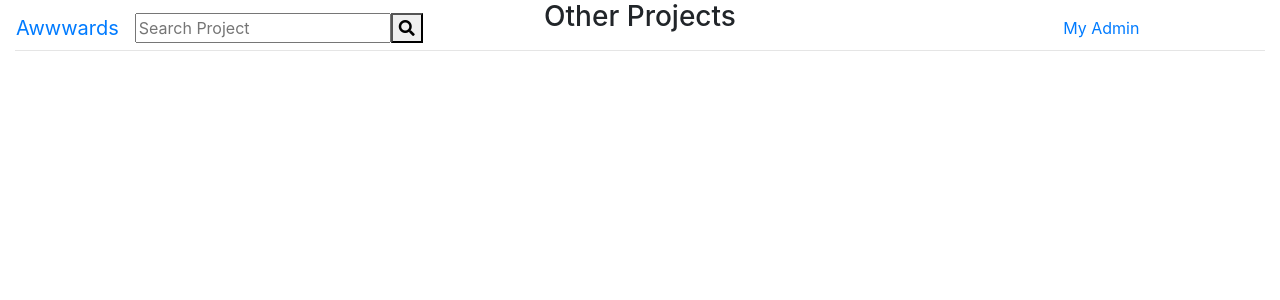
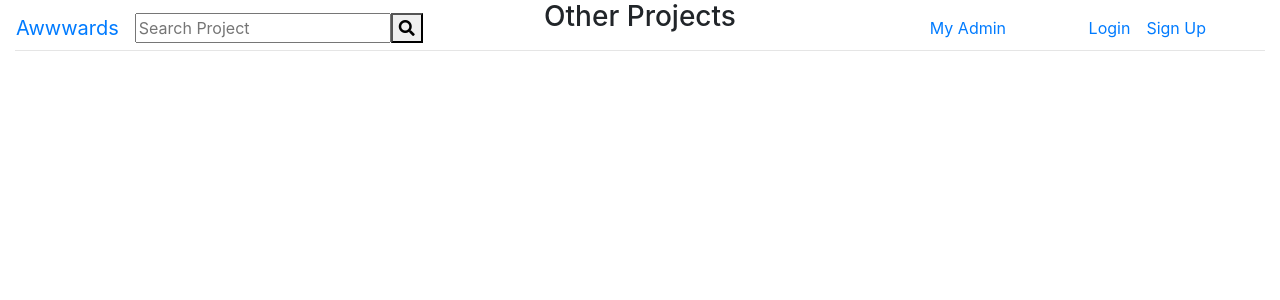
Before and after one commit to jumbamathews/Awwwards-2, a Django app: template projects/templates/index.html in a window 1280 px wide. Shown: the top 300 px of the page. Run offline with Django 3.2, Linux system fonts and the light colour scheme; the template is opened without the code that fills it, so the values that code supplies are empty; some libraries are stand-ins or nearby versions.

Commit message:
Add personal nav links

```diff
--- a/projects/templates/navbar.html
+++ b/projects/templates/navbar.html
@@ -40,6 +40,28 @@
           </div>
         </li>
 
+
+        {% if user.is_authenticated %}
+        <li class="nav-item">
+          <a href="{% url 'profile'%}" class="nav-link">My Account</a>
+        </li>
+        <li class="nav-item">
+          <a class="nav-link" href="{% url 'submit_project' %}">Submit Project</a>
+        </li>
+        <li class="nav-item">
+          <a class="nav-link" href="/logout">Logout</a>
+        </li>
+        {% else %}
+        <li class="nav-item">
+          <a class="nav-link" href="/accounts/login/">Login</a>
+        </li>
+        <li>
+          <a class="nav-link" href="/accounts/register/">Sign Up</a>
+        </li>
+        {% endif %}
+
+
+      </ul>
     </div>
   </nav>
   <script src="https://cdnjs.cloudflare.com/ajax/libs/jquery/3.3.1/jquery.min.js"></script>
```
